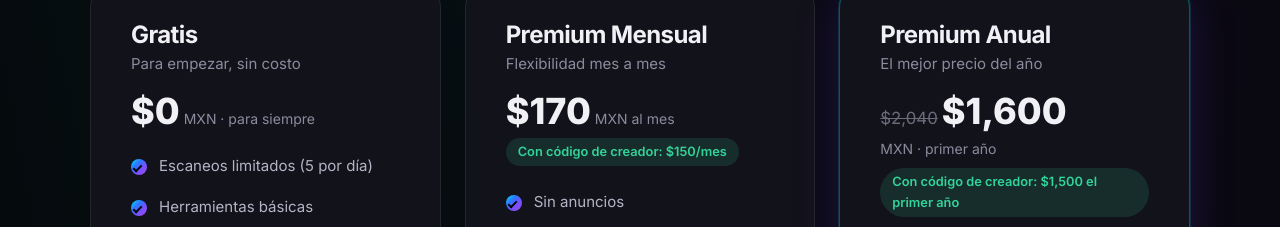
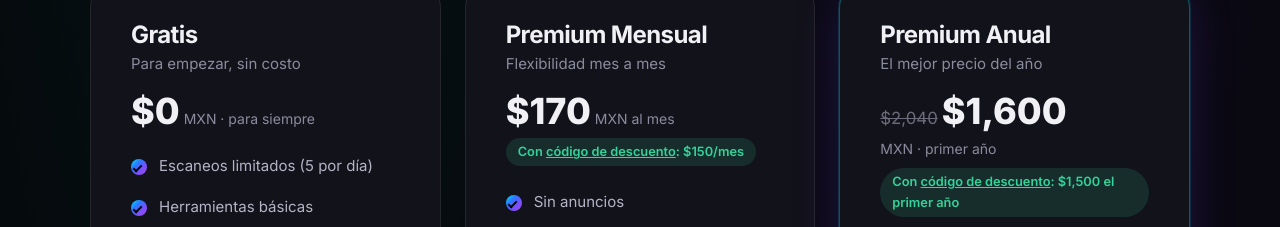
Before and after one commit to dragodocsacceso/dragodocs-privacy, a website: page index.html in a window 1280 px wide. Shown: the part 4560-4787 px from the top of the page. Drawn offline with Linux system fonts and the light colour scheme.

Commit message:
Enlaza los precios con código a la página de descuento

```diff
--- a/index.html
+++ b/index.html
@@ -386,7 +386,7 @@
                 <span class="premium-price-amount">$170</span>
                 <span class="premium-price-period">MXN al mes</span>
               </div>
-              <span class="premium-price-save">Con código de creador: $150/mes</span>
+              <span class="premium-price-save">Con <a href="descuento.html" style="color:inherit;text-decoration:underline;">código de descuento</a>: $150/mes</span>
             </div>
             <ul class="premium-card-list">
               <li>Sin anuncios</li>
@@ -408,7 +408,7 @@
                 <span class="premium-price-amount">$1,600</span>
                 <span class="premium-price-period">MXN · primer año</span>
               </div>
-              <span class="premium-price-save">Con código de creador: $1,500 el primer año</span>
+              <span class="premium-price-save">Con <a href="descuento.html" style="color:inherit;text-decoration:underline;">código de descuento</a>: $1,500 el primer año</span>
             </div>
             <ul class="premium-card-list">
               <li>Todo lo del plan mensual</li>
```
